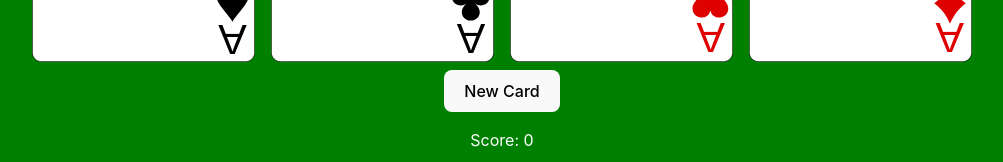
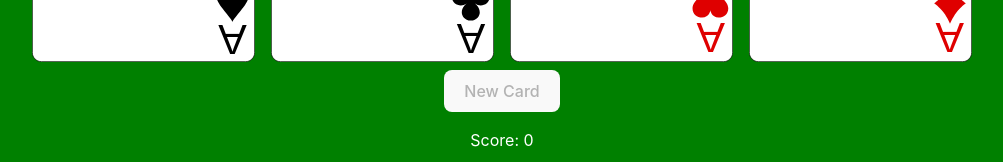
Before and after one commit to davebroc/Blackjack, a React (Vite) app: page / in a window 1280 px wide. Shown: the part 394-556 px from the top of the page, without its empty margins (138-1141 px from the left). Built offline with nearby package versions, Linux system fonts and the light colour scheme.

Commit message:
trying to fix ace bug

```diff
--- a/src/App.jsx
+++ b/src/App.jsx
@@ -62,65 +62,57 @@ function App() {
   const [score, setScore] = React.useState(0);
   const [hand, setHand] = React.useState([0, 13, 26, 39]);
   const [dealtCards, updateDeck] = React.useState([]);
-  let numAces = 0;
+  let numAces;
 
   function addNewCard() {
-    let newCardValue;
+    let index;
     do {
-      newCardValue = Math.floor(Math.random() * cardData.length);
-    } while (dealtCards.includes(cardData[newCardValue]));
-    aceCheck(cardData[newCardValue].value);
+      index = Math.floor(Math.random() * cardData.length);
+    } while (dealtCards.includes(cardData[index]));
+    aceCheck(cardData[index].value);
+
+    let newScore = score + cardData[index].value;
+    if (newScore > 21 && numAces) {
+      console.log(numAces)
+      console.log("hiii")
+      newScore = newScore - 10;
+      numAces--;
+    }
 
     const handCopy = [...hand];
-    handCopy.push(newCardValue);
+    handCopy.push(index);
     setHand(handCopy);
 
     const dealtCopy = [...dealtCards];
-    dealtCopy.push(cardData[newCardValue]);
+    dealtCopy.push(cardData[index]);
     updateDeck(dealtCopy);
 
-    console.log(dealtCards);
-    if (numAces > 1 && score + cardData[newCardValue].value > 21)
+    // console.log(dealtCards);
 
-      setScore(score + cardData[newCardValue].value);
+    setScore(newScore);
   }
 
-  // function aceCheck(cardValue) {
 
-  //   console.log(score + cardValue);
-  //   if (cardValue === 1 && (score + cardValue) < 21)
-  //     return 11;
-  //   console.log("function " + cardValue);
-  //   return cardValue;
-  // }
 
   function aceCheck(cardValue) {
-    if (cardValue === 1)
+    if (cardValue === 11)
       numAces++;
   }
 
-  function clearHand() {
+  function startGame() {
     let card1;
     let card2;
+    numAces = 0;
     do {
       card1 = Math.floor(Math.random() * cardData.length);
       card2 = Math.floor(Math.random() * cardData.length);
     } while (card1 === card2);
-
-    // const card1 = 0;
-    // const card2 = 13;
+    aceCheck(cardData[card1].value);
+    aceCheck(cardData[card2].value);
 
     setHand([card1, card2]);
     updateDeck([cardData[card1], cardData[card2]]);
-    setScore(aceCheck(cardData[card1].value, cardData[card2].value));
-    // setHand([]);
-    // updateDeck([]);
-    // setScore(0);
-    // addNewCard();
-
-    // addNewCard();
-
-
+    setScore(cardData[card1].value + cardData[card2].value);
   }
 
 
@@ -131,9 +123,9 @@ function App() {
       <div className="hand">
         {hand.map((c) => <Card card={cardData[c]} />)}
       </div>
-      <button onClick={addNewCard} disabled={score >= 21}>New Card</button>
+      <button onClick={addNewCard} disabled={score >= 21 || score <= 0}>New Card</button>
       <p>Score: {score}</p>
-      <button onClick={clearHand} >Start Game</button>
+      <button onClick={startGame} >Start Game</button>
       {score === 21 && <h1>Blackjack!</h1>}
       {score > 21 && <h1>You lost</h1>}
     </div>
```
